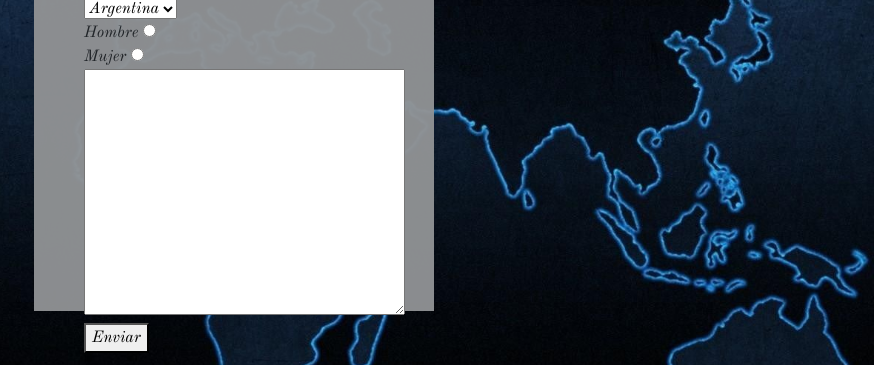
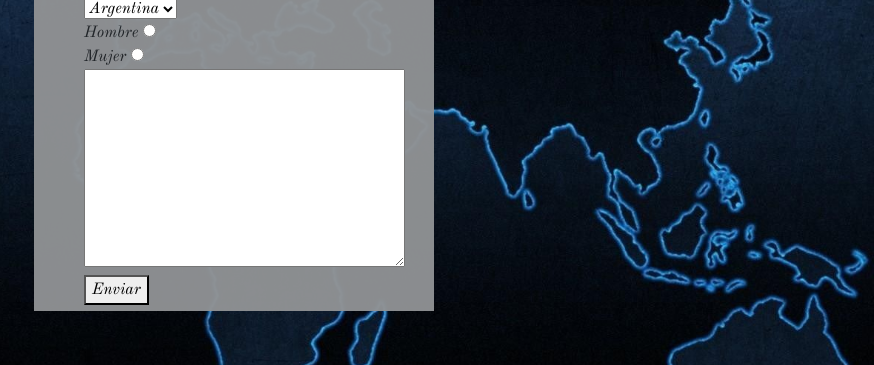
Before and after one commit to Alanhz12/trabajo-coder, a website: page secciones/contactanos.html in a window 1280 px wide. Shown: the part 243-608 px from the top of the page, 406-1280 px from the left. Drawn offline with nearby package versions, Linux system fonts and the light colour scheme.

Commit message:
trabajo final

```diff
--- a/secciones/contactanos.html
+++ b/secciones/contactanos.html
@@ -65,7 +65,7 @@
                 <label for="text">Mujer</label>
                 <input type="radio" name="mujer" id=""required>
             <div>
-               <textarea name="text"  cols="30" rows="10" required></textarea>
+               <textarea name="text"  cols="30" rows="8" required></textarea>
                 <button type="submit">Enviar</button>
             </div>
         </form>
```
